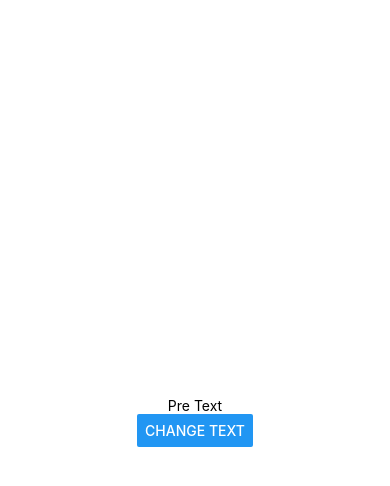
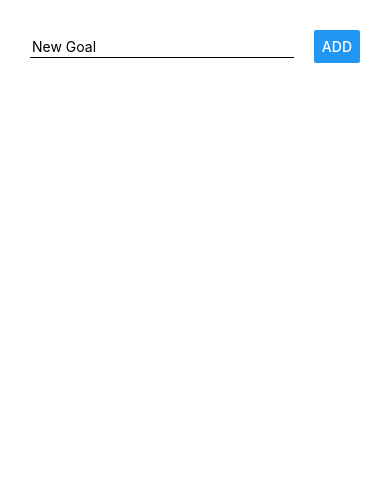
Before and after one commit to etEthiopia/ReactNativeGIS, a React Native app: screen / in a window 390 px wide. Shown: the top 486 px of the page. Built offline with nearby package versions, Linux system fonts and the light colour scheme.

Commit message:
New goal button with text input side by side

```diff
--- a/App.js
+++ b/App.js
@@ -1,15 +1,29 @@
 import React, { useState } from "react";
-import { StyleSheet, Text, View, Button } from "react-native";
+import { StyleSheet, Text, View, Button, TextInput } from "react-native";
 
 export default function App() {
   const [outputText, setOutputText] = useState("Pre Text");
   return (
-    <View style={styles.container}>
-      <Text>{outputText}</Text>
-      <Button
-        title="Change Text"
-        onPress={() => setOutputText("Text Changed")}
-      />
+    <View style={{ padding: 30 }}>
+      <View
+        style={{
+          flexDirection: "row",
+          justifyContent: "space-between",
+          alignItems: "center"
+        }}
+      >
+        <TextInput
+          placeholder="New Goal"
+          style={{
+            width: "80%",
+            borderBottomColor: "black",
+            borderBottomWidth: 1,
+            padding: 2
+          }}
+        />
+        <Button title="ADD" />
+      </View>
+      <View></View>
     </View>
   );
 }
```
